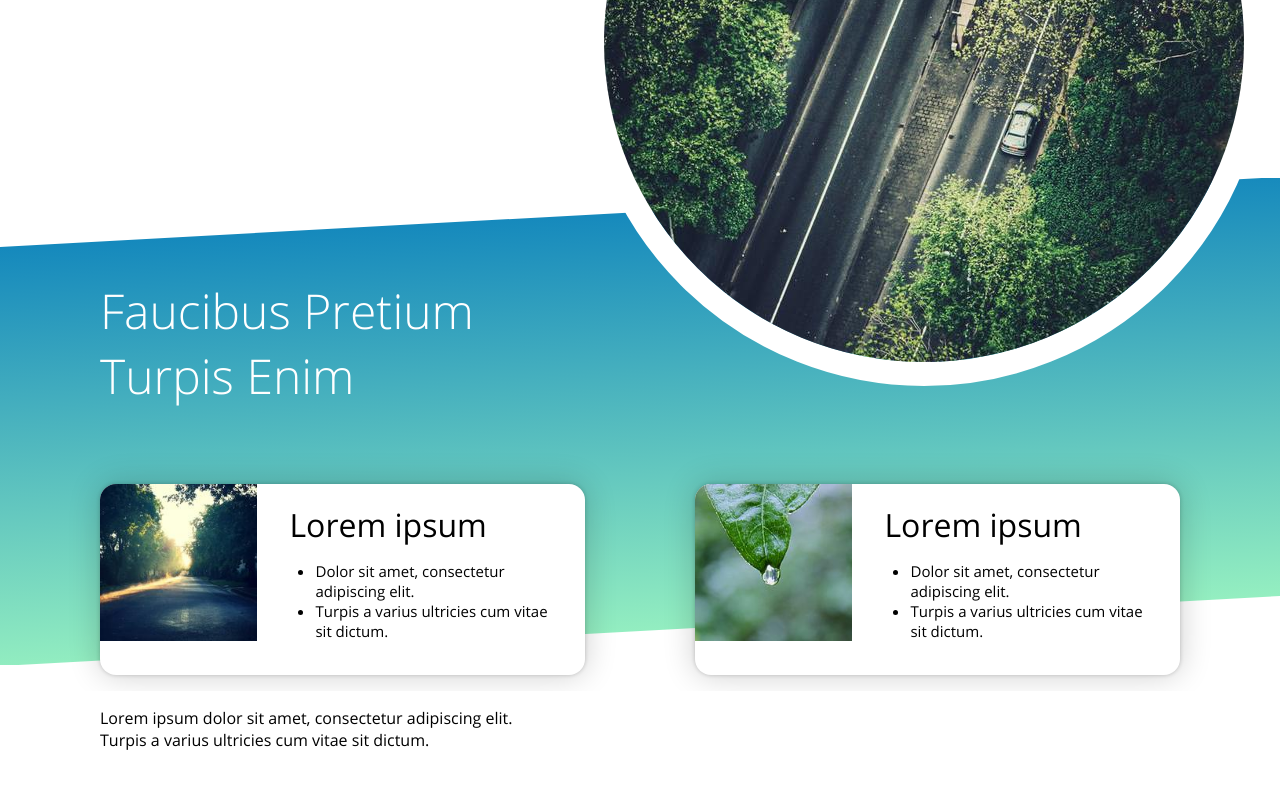
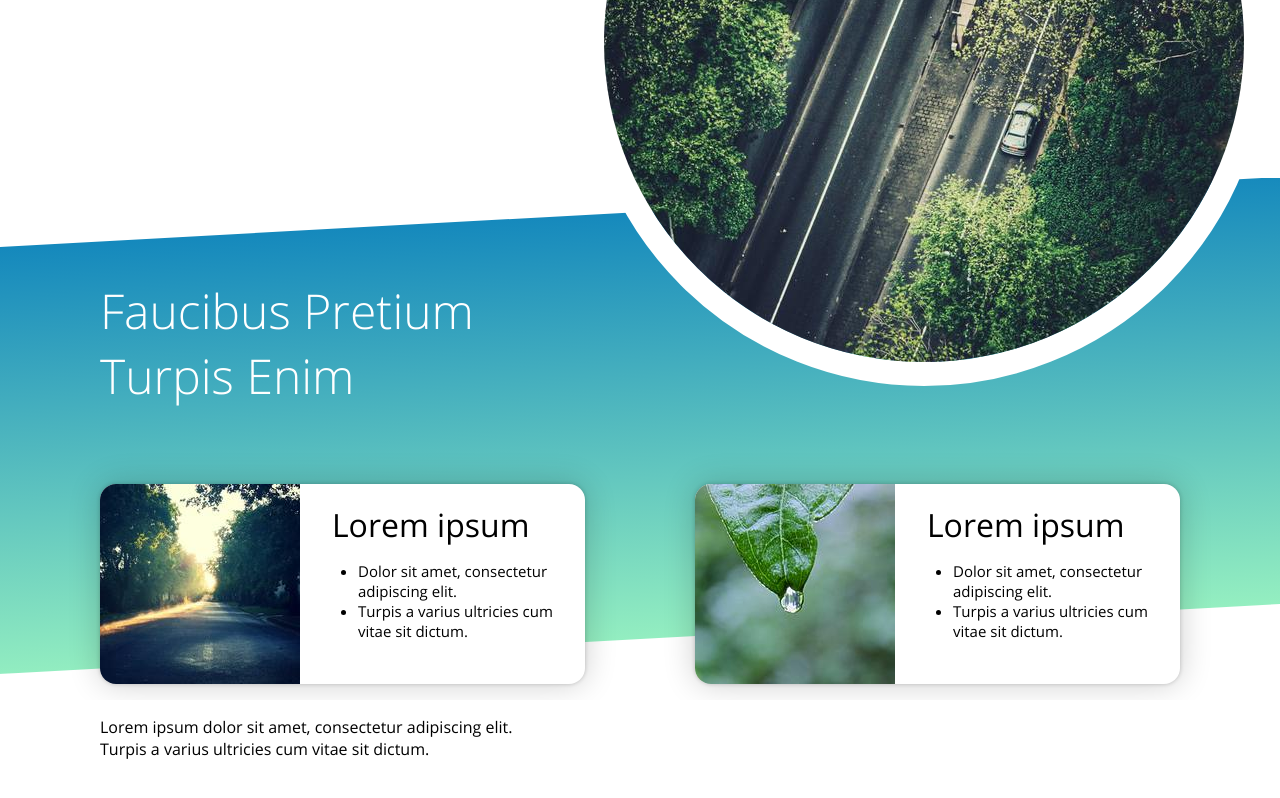
Before and after one commit to asiusj/route4me, a website built with webpack: page src/index.html in a window 1280 px wide. Shown: the part 472-1270 px from the top of the page. Built offline with nearby package versions, Linux system fonts and the light colour scheme.

Commit message:
css fixes

```diff
--- a/src/styles.scss
+++ b/src/styles.scss
@@ -4,7 +4,8 @@
 
 $breakpoints: (
 	'xs': 414px,
-	'md': 1024px,
+	'md': 768px,
+	'lg': 1024px,
 	'xl': 1366px,
 );
 
@@ -21,7 +22,7 @@ $breakpoints: (
 %header {
 	font-size: 48px;
 	font-weight: 300;
-	@include media('max', 'md') {
+	@include media('max', 'lg') {
 		font-size: 44px;
 	}
 	@include media('max', 'xs') {
@@ -53,7 +54,7 @@ body {
 	.top-block {
 		padding-top: 170px;
 		max-height: 650px;
-		@include media('max', 'md') {
+		@include media('max', 'lg') {
 			padding-top: 120px;
 			max-height: initial;
 			margin-bottom: 100px;
@@ -64,7 +65,7 @@ body {
 		}
 		.top-block__title {
 			max-width: 480px;
-			@include media('max', 'md') {
+			@include media('max', 'lg') {
 				max-width: initial;
 			}
 			h2 {
@@ -72,7 +73,7 @@ body {
 				margin: 16px 0;
 			}
 			.sub-title {
-				@include media('max', 'md') {
+				@include media('max', 'lg') {
 					max-width: initial;
 				}
 				font-size: 18px;
@@ -80,19 +81,22 @@ body {
 			}
 		}
 		.top-block__image {
-			@include media('max', 'md') {
+			@include media('max', 'lg') {
 				order: -1;
 			}
 			.title-image {
-				@include media('max', 'md') {
+				@include media('max', 'lg') {
 					text-align: center;
 				}
 				img {
-					@include media('max', 'md') {
+					@include media('max', 'lg') {
 						border: none;
+						width: 100%;
+						max-width: 600px;
 					}
 					@include media('max', 'xs') {
 						width: 100%;
+						max-width: 280px;
 					}
 					border: 24px solid #fff;
 					border-radius: 50%;
@@ -119,7 +123,9 @@ body {
 }
 
 .card {
-	display: flex;
+	display: grid;
+	grid-template-columns: 200px auto;
+	grid-template-rows: 200px auto;
 	overflow: hidden;
 	border-radius: 16px;
 	background-color: #fff;
@@ -127,26 +133,34 @@ body {
 	margin: 16px 0;
 	box-shadow: 0px 0px 4px rgba(0, 0, 0, 0.2), 0px 0px 32px rgba(0, 0, 0, 0.2);
 	@include media('max', 'md') {
+		display: flex;
+	}
+	@include media('max', 'lg') {
 		max-width: initial;
 		flex-wrap: wrap;
-	}
-	@include media('max', 'xs') {
 	}
 	.card-image {
 		max-width: 200px;
 		max-height: 200px;
-		@include media('max', 'xs') {
+		@include media('max', 'md') {
 			max-width: initial;
 			max-height: initial;
+			grid-column-end: span 2;
 			width: 100%;
 		}
 		img {
-			width: 100%;
+			@include media('max', 'md') {
+				width: 100%;
+			}
 		}
 	}
 	.card-content {
 		padding: 19px 32px;
 		font-size: 15px;
+		@include media('max', 'md') {
+			grid-row-start: 2;
+			grid-column-end: span 2;
+		}
 		.card-title {
 			font-size: 32px;
 		}
@@ -215,7 +229,7 @@ body {
 		width: 100%;
 		.col-6 {
 			width: 50%;
-			@include media('max', 'md') {
+			@include media('max', 'lg') {
 				width: 100%;
 			}
 		}
@@ -232,8 +246,8 @@ body {
 	@include media('max', 'xl') {
 		max-width: map.get($breakpoints, 'xl');
 	}
-	@include media('max', 'md') {
-		max-width: map.get($breakpoints, 'md');
+	@include media('max', 'lg') {
+		max-width: map.get($breakpoints, 'lg');
 	}
 	@include media('max', 'xs') {
 		max-width: map.get($breakpoints, 'xs');
@@ -243,7 +257,7 @@ body {
 		width: 100%;
 		.col-6 {
 			width: 50%;
-			@include media('max', 'md') {
+			@include media('max', 'lg') {
 				width: 100%;
 			}
 		}
```
